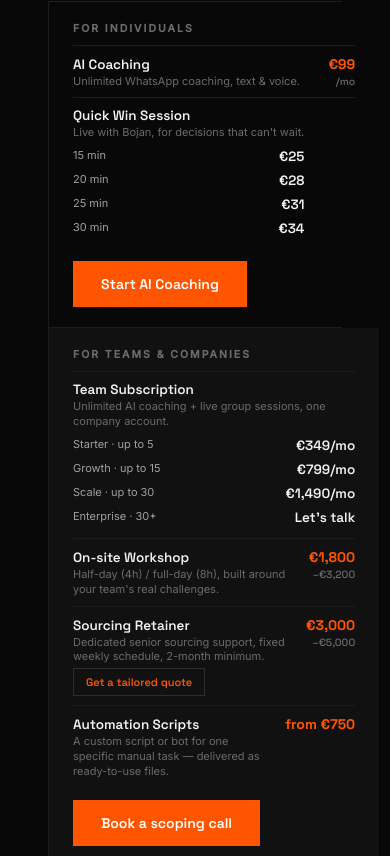
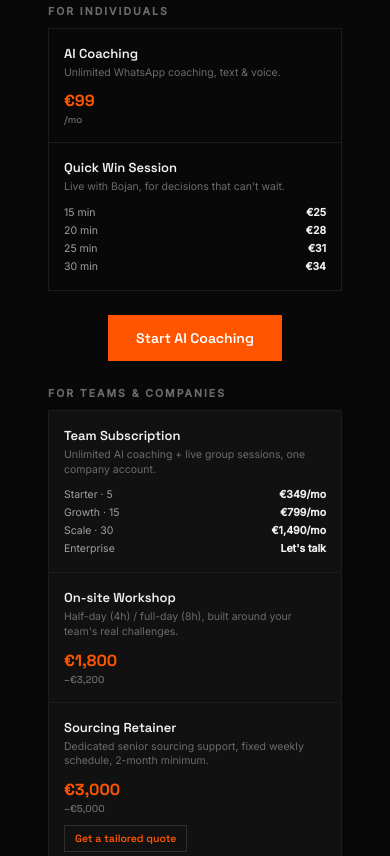
Before and after one commit to bojansipovac-bot/-fuentiva-web, a React (Create React App) app: page / in a window 390 px wide. Shown: the part 3408-4264 px from the top of the page. Built offline with nearby package versions, Linux system fonts and the light colour scheme.

Commit message:
Revamp pricing section with card grid layout
Refactor pricing section layout and styling for better organization and responsiveness.

```diff
--- a/src/pages/Home.js
+++ b/src/pages/Home.js
@@ -158,32 +158,39 @@ const css = `
     .coaching-section { padding: 48px 20px; }
   }
 
-  /* PRICING — TWO COLUMN */
-  .pricing-split { display: grid; grid-template-columns: 1fr 1fr; gap: 1px; background: var(--gray2); border: 1px solid var(--gray2); }
-  .pricing-col { background: var(--black); padding: 32px; display: flex; flex-direction: column; }
-  .pricing-col.b2b { background: var(--gray1); }
-  .col-eyebrow { font-size: 10.5px; font-weight: 700; letter-spacing: 2px; text-transform: uppercase; color: var(--muted); margin-bottom: 18px; }
+  /* PRICING — CARD GRID */
+  .pricing-group { margin-bottom: 26px; }
+  .pricing-group:last-child { margin-bottom: 0; }
+  .pricing-group-label { font-size: 10.5px; font-weight: 700; letter-spacing: 2px; text-transform: uppercase; color: var(--muted); margin-bottom: 10px; }
 
-  .price-line { display: flex; justify-content: space-between; align-items: baseline; padding: 16px 0; border-top: 1px solid var(--gray2); gap: 16px; }
-  .price-line:first-of-type { border-top: none; }
-  .price-line-left strong { font-family: 'Space Grotesk', sans-serif; font-size: 14.5px; font-weight: 600; display: block; margin-bottom: 3px; }
-  .price-line-left p { font-size: 12px; color: var(--muted); line-height: 1.5; }
-  .price-line-right { font-family: 'Space Grotesk', sans-serif; font-size: 15px; font-weight: 700; color: var(--orange); white-space: nowrap; text-align: right; }
-  .price-line-right span { display: block; font-size: 10.5px; font-weight: 500; color: var(--muted); margin-top: 2px; }
+  .pricing-cards-b2c { display: grid; grid-template-columns: repeat(2, 1fr); gap: 1px; background: var(--gray2); border: 1px solid var(--gray2); }
+  .pricing-cards-b2b { display: grid; grid-template-columns: repeat(4, 1fr); gap: 1px; background: var(--gray2); border: 1px solid var(--gray2); }
+  .pricing-card { background: var(--black); padding: 16px 15px; display: flex; flex-direction: column; }
+  .pricing-card.b2b { background: var(--gray1); }
+  .pricing-card-name { font-family: 'Space Grotesk', sans-serif; font-size: 13px; font-weight: 600; margin-bottom: 4px; }
+  .pricing-card-desc { font-size: 10.5px; color: var(--muted); line-height: 1.4; margin-bottom: 10px; }
+  .pricing-card-price { font-family: 'Space Grotesk', sans-serif; font-size: 16px; font-weight: 700; color: var(--orange); margin-top: auto; }
+  .pricing-card-price span { display: block; font-size: 10px; font-weight: 500; color: var(--muted); margin-top: 2px; }
 
-  .tier-mini { display: flex; justify-content: space-between; font-size: 12.5px; padding: 6px 0; color: var(--light); }
+  .tier-list { display: flex; flex-direction: column; gap: 3px; margin-top: auto; }
+  .tier-mini { display: flex; justify-content: space-between; font-size: 10.5px; padding: 1px 0; color: var(--light); }
   .tier-mini strong { color: var(--white); font-weight: 600; }
 
-  .col-cta { margin-top: auto; padding-top: 24px; }
+  /* Retainer accordion */
+  .retainer-toggle { background: none; border: 1px solid var(--gray3); color: var(--orange); font-family: 'Space Grotesk', sans-serif; font-size: 10.5px; font-weight: 600; padding: 6px 10px; cursor: pointer; margin-top: 10px; align-self: flex-start; transition: all 0.2s; }
+  .retainer-toggle:hover { background: var(--orange); color: #fff; border-color: var(--orange); }
+  .retainer-panel-wrap { max-height: 0; overflow: hidden; transition: max-height 0.4s ease; }
+  .retainer-panel-wrap.open { max-height: 900px; margin-top: 18px; }
 
-  /* Retainer accordion */
-  .retainer-toggle { background: none; border: 1px solid var(--gray3); color: var(--orange); font-family: 'Space Grotesk', sans-serif; font-size: 12.5px; font-weight: 600; padding: 10px 16px; cursor: pointer; margin-top: 8px; transition: all 0.2s; }
-  .retainer-toggle:hover { background: var(--orange); color: #fff; border-color: var(--orange); }
-  .retainer-panel { max-height: 0; overflow: hidden; transition: max-height 0.4s ease; }
-  .retainer-panel.open { max-height: 900px; }
+  .pricing-cta-wrap { text-align: center; margin-top: 24px; }
 
-  .vat-note { font-size: 11px; color: var(--muted); margin-top: 16px; }
-  @media (max-width: 860px) { .pricing-split { grid-template-columns: 1fr; } }
+  .vat-note { font-size: 11px; color: var(--muted); margin: 0 0 24px; }
+
+  @media (max-width: 1000px) { .pricing-cards-b2b { grid-template-columns: repeat(2, 1fr); } }
+  @media (max-width: 640px) {
+    .pricing-cards-b2c { grid-template-columns: 1fr; }
+    .pricing-cards-b2b { grid-template-columns: 1fr; }
+  }
 
   /* SOURCING RETAINER FORM (used inside the accordion panel above) */
   .retainer-form { max-width: 100%; display: flex; flex-direction: column; gap: 14px; padding-top: 20px; }
@@ -202,24 +209,8 @@ const css = `
   .form-status.error { color: var(--orange); }
   @media (max-width: 640px) { .form-row { grid-template-columns: 1fr; } }
 
-  /* PRICING — COMPACT, FIT ONE SCREEN */
   #pricing { padding: 32px 48px 28px; }
   #pricing .section-title { margin-bottom: 4px !important; }
-  #pricing .vat-note { margin: 0 0 20px !important; }
-  #pricing .pricing-col { padding: 20px 24px; }
-  #pricing .col-eyebrow { margin-bottom: 10px; }
-  #pricing .price-line { padding: 9px 0; }
-  #pricing .price-line-left strong { font-size: 13.5px; margin-bottom: 1px; }
-  #pricing .price-line-left p { font-size: 11px; line-height: 1.35; }
-  #pricing .price-line-right { font-size: 14px; }
-  #pricing .tier-grid { display: grid; grid-template-columns: 1fr 1fr; gap: 2px 14px; margin-top: 6px; }
-  #pricing .tier-mini { font-size: 11px; padding: 2px 0; }
-  #pricing .col-cta { padding-top: 12px; }
-  #pricing .retainer-toggle { padding: 6px 12px; font-size: 11px; margin-top: 4px; }
-  #pricing .retainer-panel.open { max-height: 700px; }
-  @media (max-width: 640px) {
-    #pricing .tier-grid { grid-template-columns: 1fr; }
-  }
 
   /* ABOUT — "How I Work" */
   .about-section { padding: 56px 48px; display: flex; align-items: baseline; gap: 40px; flex-wrap: wrap; border-top: 1px solid var(--gray2); }
@@ -453,21 +444,20 @@ export default function Home() {
       <section className="section" id="pricing">
         <div className="section-eyebrow">Pricing</div>
         <h2 className="section-title" style={{marginBottom:'8px'}}>Straightforward pricing.</h2>
-        <p className="vat-note" style={{margin:'0 0 36px'}}>Prices excl. VAT.</p>
+        <p className="vat-note">Prices excl. VAT.</p>
 
-        <div className="pricing-split">
-          <div className="pricing-col">
-            <div className="col-eyebrow">For Individuals</div>
-
-            <div className="price-line">
-              <div className="price-line-left"><strong>AI Coaching</strong><p>Unlimited WhatsApp coaching, text &amp; voice.</p></div>
-              <div className="price-line-right">€99<span>/mo</span></div>
+        <div className="pricing-group">
+          <div className="pricing-group-label">For Individuals</div>
+          <div className="pricing-cards-b2c">
+            <div className="pricing-card">
+              <div className="pricing-card-name">AI Coaching</div>
+              <p className="pricing-card-desc">Unlimited WhatsApp coaching, text &amp; voice.</p>
+              <div className="pricing-card-price">€99<span>/mo</span></div>
             </div>
-            <div className="price-line">
-              <div className="price-line-left">
-                <strong>Quick Win Session</strong>
-                <p>Live with Bojan, for decisions that can't wait.</p>
-                <div className="tier-grid">
+            <div className="pricing-card">
+              <div className="pricing-card-name">Quick Win Session</div>
+              <p className="pricing-card-desc">Live with Bojan, for decisions that can't wait.</p>
+              <div className="tier-list">
                 <div className="tier-mini"><span>15 min</span><strong>€25</strong></div>
                 <div className="tier-mini"><span>20 min</span><strong>€28</strong></div>
                 <div className="tier-mini"><span>25 min</span><strong>€31</strong></div>
@@ -475,52 +465,47 @@ export default function Home() {
               </div>
             </div>
           </div>
-
-            <div className="col-cta"><a href="/login" className="btn-primary">Start AI Coaching</a></div>
+          <div className="pricing-cta-wrap"><a href="/login" className="btn-primary">Start AI Coaching</a></div>
         </div>
 
-          <div className="pricing-col b2b">
-            <div className="col-eyebrow">For Teams &amp; Companies</div>
-
-            <div className="price-line">
-              <div className="price-line-left">
-                <strong>Team Subscription</strong>
-                <p>Unlimited AI coaching + live group sessions, one company account.</p>
-                <div className="tier-grid">
-                  <div className="tier-mini"><span>Starter · up to 5</span><strong>€349/mo</strong></div>
-                  <div className="tier-mini"><span>Growth · up to 15</span><strong>€799/mo</strong></div>
-                  <div className="tier-mini"><span>Scale · up to 30</span><strong>€1,490/mo</strong></div>
-                  <div className="tier-mini"><span>Enterprise · 30+</span><strong>Let's talk</strong></div>
+        <div className="pricing-group">
+          <div className="pricing-group-label">For Teams &amp; Companies</div>
+          <div className="pricing-cards-b2b">
+            <div className="pricing-card b2b">
+              <div className="pricing-card-name">Team Subscription</div>
+              <p className="pricing-card-desc">Unlimited AI coaching + live group sessions, one company account.</p>
+              <div className="tier-list">
+                <div className="tier-mini"><span>Starter · 5</span><strong>€349/mo</strong></div>
+                <div className="tier-mini"><span>Growth · 15</span><strong>€799/mo</strong></div>
+                <div className="tier-mini"><span>Scale · 30</span><strong>€1,490/mo</strong></div>
+                <div className="tier-mini"><span>Enterprise</span><strong>Let's talk</strong></div>
               </div>
+            </div>
+            <div className="pricing-card b2b">
+              <div className="pricing-card-name">On-site Workshop</div>
+              <p className="pricing-card-desc">Half-day (4h) / full-day (8h), built around your team's real challenges.</p>
+              <div className="pricing-card-price">€1,800<span>–€3,200</span></div>
+            </div>
+            <div className="pricing-card b2b">
+              <div className="pricing-card-name">Sourcing Retainer</div>
+              <p className="pricing-card-desc">Dedicated senior sourcing support, fixed weekly schedule, 2-month minimum.</p>
+              <div className="pricing-card-price">€3,000<span>–€5,000</span></div>
+              <button type="button" className="retainer-toggle" onClick={() => setRetainerOpen(!retainerOpen)}>
+                {retainerOpen ? 'Hide form' : 'Get a tailored quote'}
+              </button>
+            </div>
+            <div className="pricing-card b2b">
+              <div className="pricing-card-name">Automation Scripts</div>
+              <p className="pricing-card-desc">A custom script or bot for one specific manual task — delivered as ready-to-use files.</p>
+              <div className="pricing-card-price">from €750</div>
             </div>
           </div>
 
-            <div className="price-line">
-              <div className="price-line-left"><strong>On-site Workshop</strong><p>Half-day (4h) / full-day (8h), built around your team's real challenges.</p></div>
-              <div className="price-line-right">€1,800<span>–€3,200</span></div>
+          <div className={`retainer-panel-wrap${retainerOpen ? ' open' : ''}`}>
+            <RetainerInquiryForm />
           </div>
 
-            <div className="price-line">
-              <div className="price-line-left">
-                <strong>Sourcing Retainer</strong>
-                <p>Dedicated senior sourcing support, fixed weekly schedule, 2-month minimum.</p>
-                <button type="button" className="retainer-toggle" onClick={() => setRetainerOpen(!retainerOpen)}>
-                  {retainerOpen ? 'Hide form' : 'Get a tailored quote'}
-                </button>
-                <div className={`retainer-panel${retainerOpen ? ' open' : ''}`}>
-                  <RetainerInquiryForm />
-                </div>
-              </div>
-              <div className="price-line-right">€3,000<span>–€5,000</span></div>
-            </div>
-
-            <div className="price-line">
-              <div className="price-line-left"><strong>Automation Scripts</strong><p>A custom script or bot for one specific manual task — delivered as ready-to-use files.</p></div>
-              <div className="price-line-right">from €750</div>
-            </div>
-
-            <div className="col-cta"><a href="#contact" className="btn-primary">Book a scoping call</a></div>
-          </div>
+          <div className="pricing-cta-wrap"><a href="#contact" className="btn-primary">Book a scoping call</a></div>
         </div>
       </section>
 
```
Lines whose indentation alone changed are shown as unchanged.
